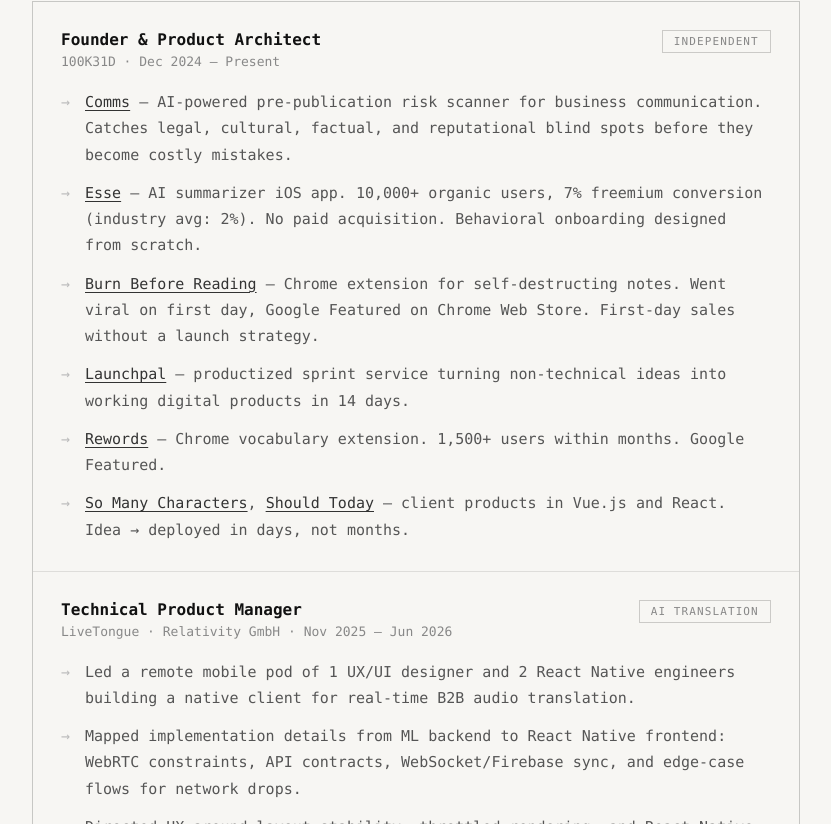
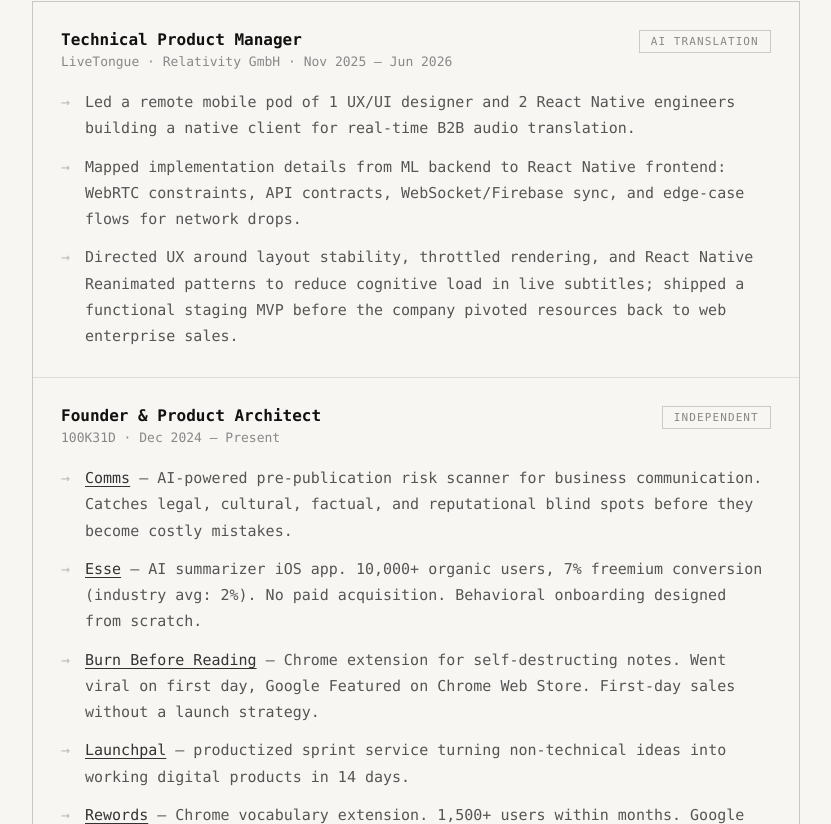
Before and after one commit to sanderbell/sanderbelldev2, a React (Vite) app: page / in a window 1280 px wide. Shown: the part 836-1660 px from the top of the page, without its empty margins (224-1055 px from the left). Built offline with nearby package versions, Linux system fonts and the light colour scheme.

Commit message:
Add Technical Product Manager role to work experience section

```diff
--- a/src/App.tsx
+++ b/src/App.tsx
@@ -4,6 +4,17 @@ import { Link } from 'react-router-dom';
 /* ── main ─────────────────────────────────────────── */
 function App() {
   const work = [
+    {
+      role: 'Technical Product Manager',
+      company: 'LivеТonguе · Rеlаtivity GmbH',
+      period: 'Nov 2025 – Jun 2026',
+      tag: 'AI Translation',
+      items: [
+        'Led a remote mobile pod of 1 UX/UI designer and 2 React Native engineers building a native client for real-time B2B audio translation.',
+        'Mapped implementation details from ML backend to React Native frontend: WebRTC constraints, API contracts, WebSocket/Firebase sync, and edge-case flows for network drops.',
+        'Directed UX around layout stability, throttled rendering, and React Native Reanimated patterns to reduce cognitive load in live subtitles; shipped a functional staging MVP before the company pivoted resources back to web enterprise sales.',
+      ],
+    },
     {
       role: 'Founder & Product Architect',
       company: '100K31D',
@@ -94,17 +105,6 @@ function App() {
           — client products in Vue.js and React. Idea → deployed in days, not
           months.
         </>,
-      ],
-    },
-    {
-      role: 'Technical Product Manager',
-      company: 'LivеТonguе · Rеlаtivity GmbH',
-      period: 'Nov 2025 – Jun 2026',
-      tag: 'AI Translation',
-      items: [
-        'Led a remote mobile pod of 1 UX/UI designer and 2 React Native engineers building a native client for real-time B2B audio translation.',
-        'Mapped implementation details from ML backend to React Native frontend: WebRTC constraints, API contracts, WebSocket/Firebase sync, and edge-case flows for network drops.',
-        'Directed UX around layout stability, throttled rendering, and React Native Reanimated patterns to reduce cognitive load in live subtitles; shipped a functional staging MVP before the company pivoted resources back to web enterprise sales.',
       ],
     },
     {
```
